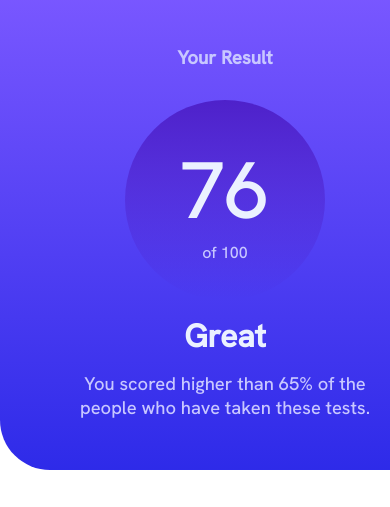
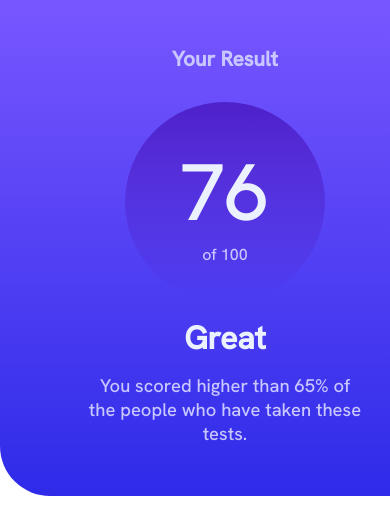
Before and after one commit to Ladipop/Result, a plain HTML site: page index.html in a window 390 px wide. Shown: the top 507 px of the page. Drawn offline with Linux system fonts and the light colour scheme.

Commit message:
Update style.css

```diff
--- a/style.css
+++ b/style.css
@@ -60,6 +60,7 @@ html {
 .result-header {
   color: hsl(241, 100%, 89%);
   margin: 15px auto;
+  font-size: 1.3rem;
 }
 .overall-score {
   width: 200px;
@@ -265,7 +266,7 @@ html {
     gap: 15px;
   }
   .result-summary {
-    width: 300px;
+    width: 280px;
     margin-bottom: 20px;
   }
   .summary {
```
